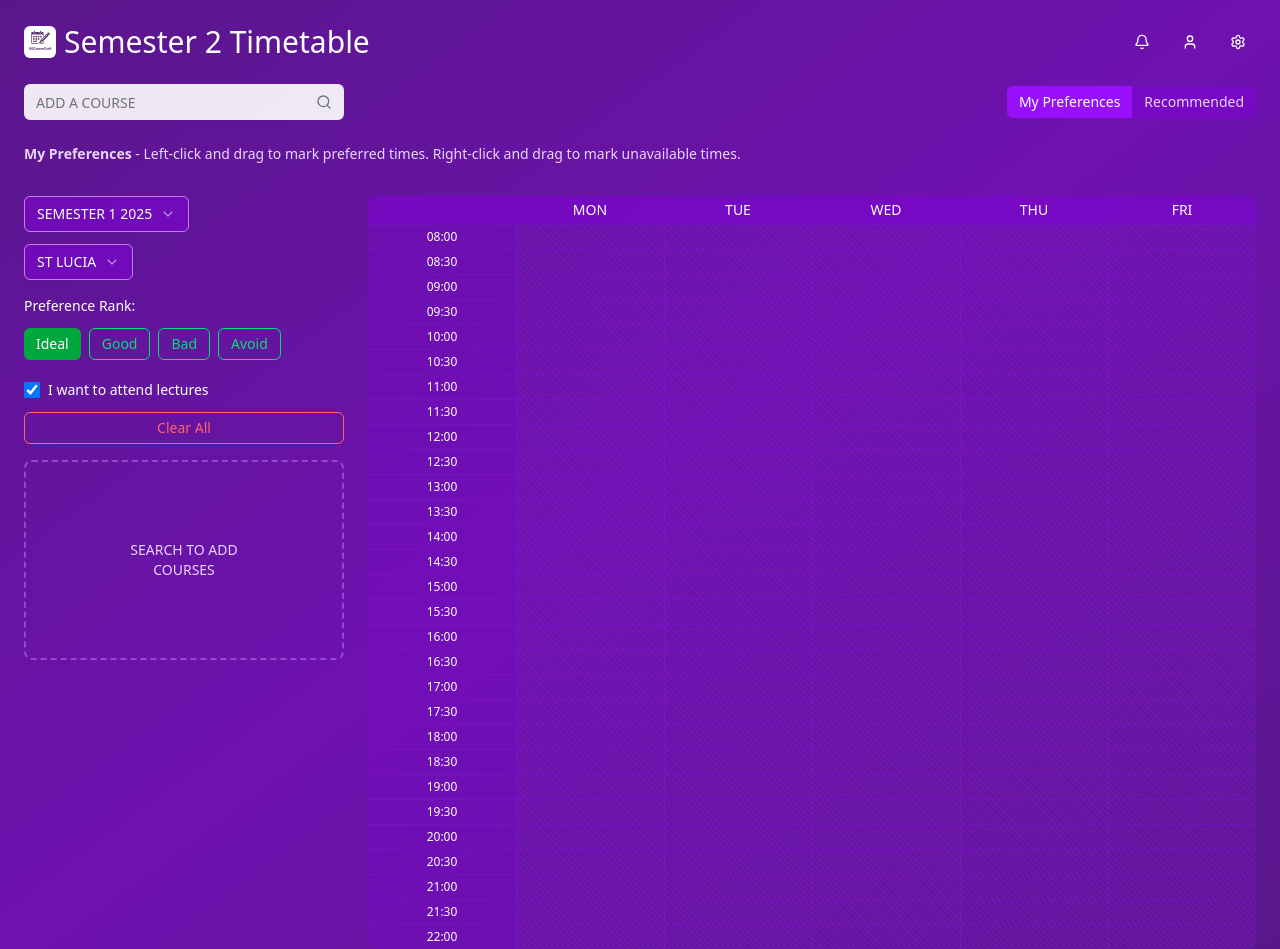
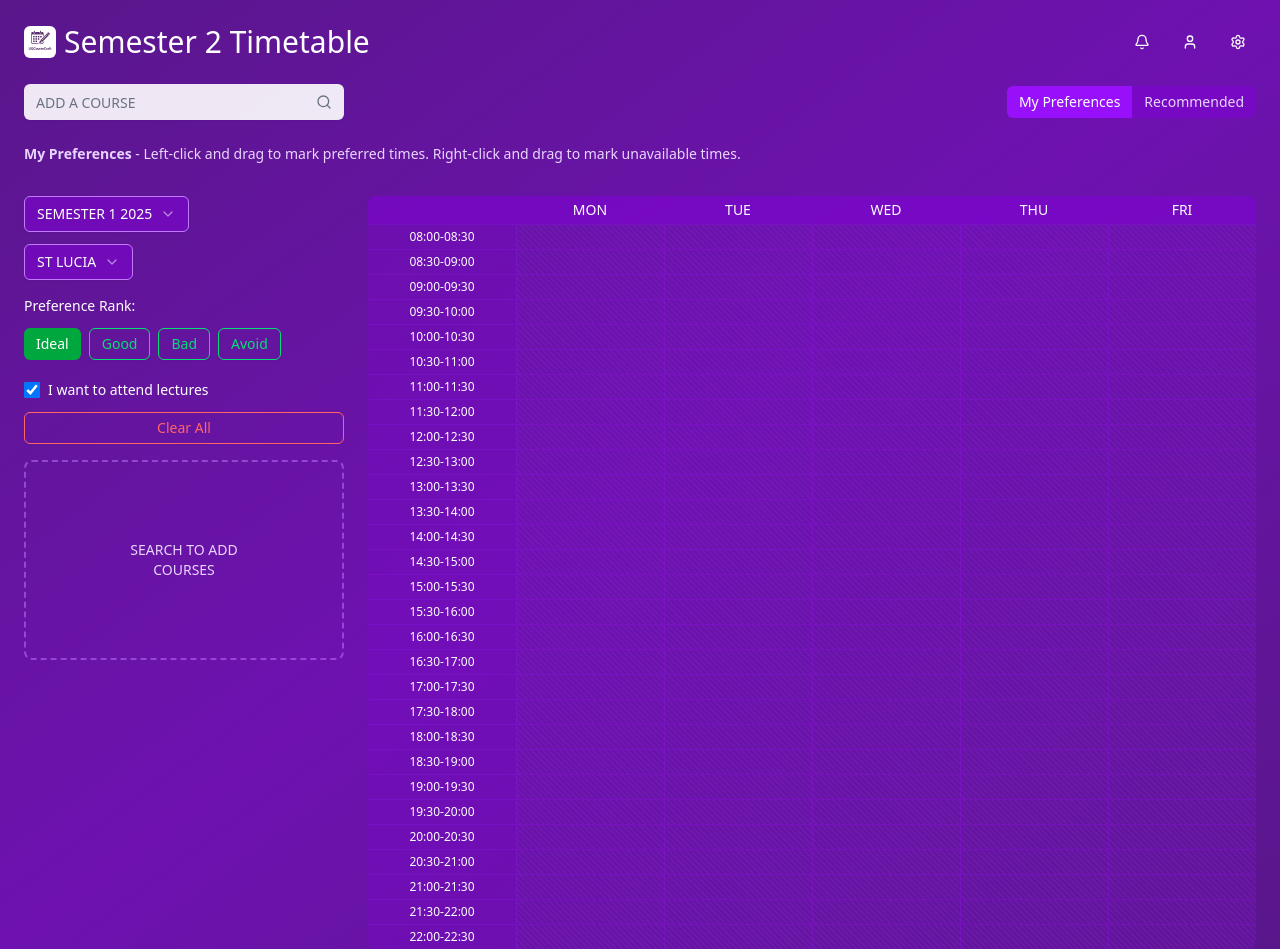
Before and after one commit to Coup3z-pixel/UQCourseCraft, a React (Vite) app in the folder frontend/: page / in a window 1280 px wide. Built offline with nearby package versions, Linux system fonts and the light colour scheme.

Commit message:
changed row labels for the ui

```diff
--- a/frontend/src/App.tsx
+++ b/frontend/src/App.tsx
@@ -8,35 +8,35 @@ import { useState, useRef, useEffect } from "react"
 import { Alert, AlertDescription, AlertTitle } from "./components/ui/alert"
 
 const timeSlots = [
-  "08:00",
-  "08:30",
-  "09:00",
-  "09:30",
-  "10:00",
-  "10:30",
-  "11:00",
-  "11:30",
-  "12:00",
-  "12:30",
-  "13:00",
-  "13:30",
-  "14:00",
-  "14:30",
-  "15:00",
-  "15:30",
-  "16:00",
-  "16:30",
-  "17:00",
-  "17:30",
-  "18:00",
-  "18:30",
-  "19:00",
-  "19:30",
-  "20:00",
-  "20:30",
-  "21:00",
-  "21:30",
-  "22:00",
+  "08:00-08:30",
+  "08:30-09:00",
+  "09:00-09:30",
+  "09:30-10:00",
+  "10:00-10:30",
+  "10:30-11:00",
+  "11:00-11:30",
+  "11:30-12:00",
+  "12:00-12:30",
+  "12:30-13:00",
+  "13:00-13:30",
+  "13:30-14:00",
+  "14:00-14:30",
+  "14:30-15:00",
+  "15:00-15:30",
+  "15:30-16:00",
+  "16:00-16:30",
+  "16:30-17:00",
+  "17:00-17:30",
+  "17:30-18:00",
+  "18:00-18:30",
+  "18:30-19:00",
+  "19:00-19:30",
+  "19:30-20:00",
+  "20:00-20:30",
+  "20:30-21:00",
+  "21:00-21:30",
+  "21:30-22:00",
+  "22:00-22:30",
 ]
 const days = ["MON", "TUE", "WED", "THU", "FRI"]
 
```
